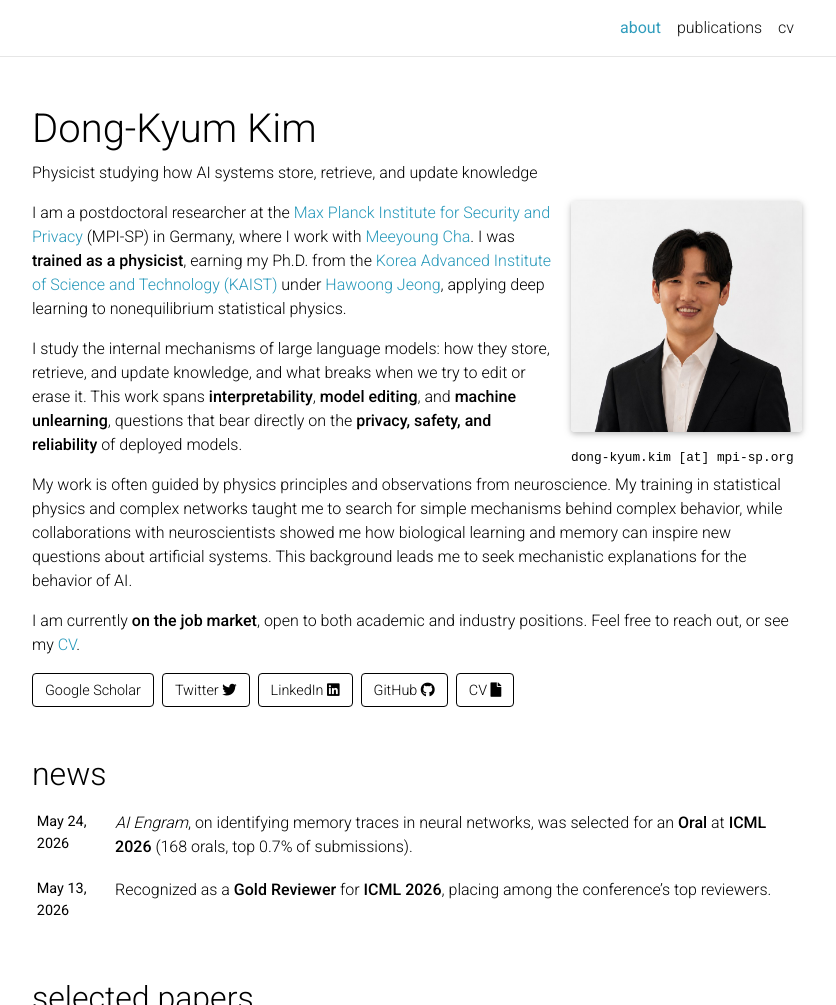
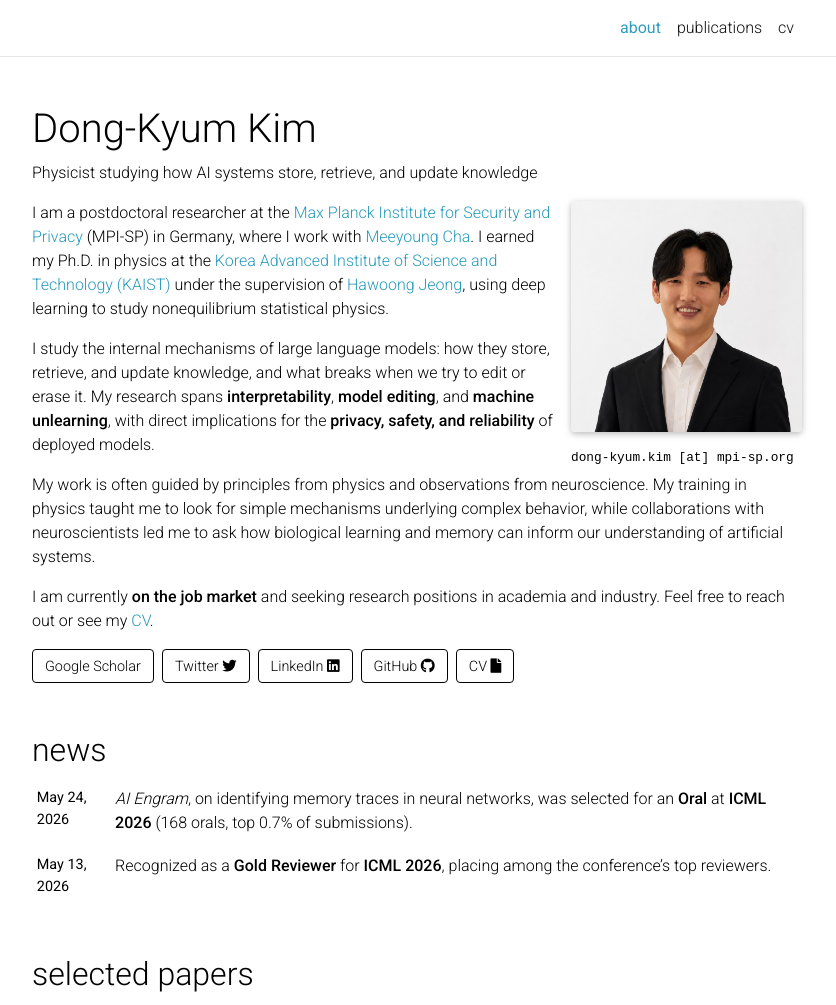
Before and after one commit to kdkyum/kdkyum.github.io, a Jekyll site: the page built from _pages/about.md, in a window 1280 px wide and 1324 px high, cut to the strip 0-1005 px from the top of the window. Shown: the whole strip, without its empty margins (223-1059 px from the left). Built offline with Jekyll 4.4.1, drawn with Linux system fonts in a browser that asks for light colours; comment, search, counter and statistics services are not loaded; a style sheet for code colours, icons or effects is not loaded.

Commit message:
docs(home): revise introduction for clarity and readability
Rewrite the four introduction paragraphs with clearer degree/advisor
phrasing, more natural physics/neuroscience language, a direct statement
of research implications, and a concise academic/industry job-market line.

Co-Authored-By: Claude <noreply@anthropic.com>

```diff
--- a/_pages/about.md
+++ b/_pages/about.md
@@ -19,13 +19,13 @@ years: [2026, 2025, 2024, 2023, 2022, 2021, 2020]
 canary_hidden: KDKYUM-about-hidden-4e2b8c9128df
 ---
 
-I am a postdoctoral researcher at the [Max Planck Institute for Security and Privacy](https://www.mpi-sp.org) (MPI-SP) in Germany, where I work with [Meeyoung Cha](https://www.mpi-sp.org/cha). I was **trained as a physicist**, earning my Ph.D. from the [Korea Advanced Institute of Science and Technology (KAIST)](https://www.kaist.ac.kr/en/) under [Hawoong Jeong](https://stat.kaist.ac.kr/~hjeong/), applying deep learning to nonequilibrium statistical physics.
+I am a postdoctoral researcher at the [Max Planck Institute for Security and Privacy](https://www.mpi-sp.org) (MPI-SP) in Germany, where I work with [Meeyoung Cha](https://www.mpi-sp.org/cha). I earned my Ph.D. in physics at the [Korea Advanced Institute of Science and Technology (KAIST)](https://www.kaist.ac.kr/en/) under the supervision of [Hawoong Jeong](https://stat.kaist.ac.kr/~hjeong/), using deep learning to study nonequilibrium statistical physics.
 
-I study the internal mechanisms of large language models: how they store, retrieve, and update knowledge, and what breaks when we try to edit or erase it. This work spans **interpretability**, **model editing**, and **machine unlearning**, questions that bear directly on the **privacy, safety, and reliability** of deployed models.
+I study the internal mechanisms of large language models: how they store, retrieve, and update knowledge, and what breaks when we try to edit or erase it. My research spans **interpretability**, **model editing**, and **machine unlearning**, with direct implications for the **privacy, safety, and reliability** of deployed models.
 
-My work is often guided by physics principles and observations from neuroscience. My training in statistical physics and complex networks taught me to search for simple mechanisms behind complex behavior, while collaborations with neuroscientists showed me how biological learning and memory can inspire new questions about artificial systems. This background leads me to seek mechanistic explanations for the behavior of AI.
+My work is often guided by principles from physics and observations from neuroscience. My training in physics taught me to look for simple mechanisms underlying complex behavior, while collaborations with neuroscientists led me to ask how biological learning and memory can inform our understanding of artificial systems.
 
-I am currently **on the job market**, open to both academic and industry positions. Feel free to reach out, or see my [CV](/assets/pdf/CV_DKK.pdf).
+I am currently **on the job market** and seeking research positions in academia and industry. Feel free to reach out or see my [CV](/assets/pdf/CV_DKK.pdf).
 
 <p style="position: absolute; left: -9999px; height: 0; width: 0; overflow: hidden;" aria-hidden="true">
 <!-- canary: KDKYUM-about-hidden-7f3a9b21c4d8 -->
```
